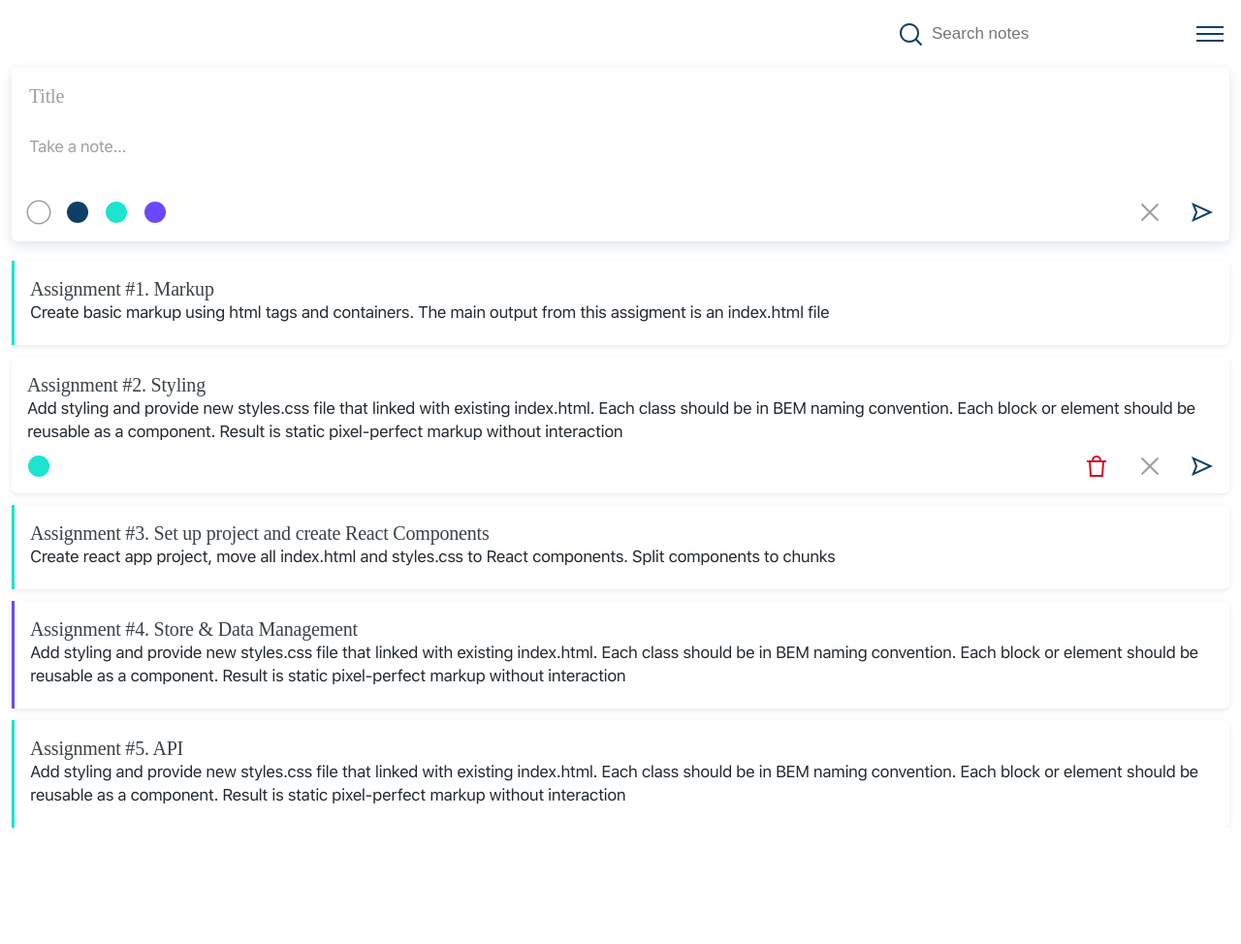
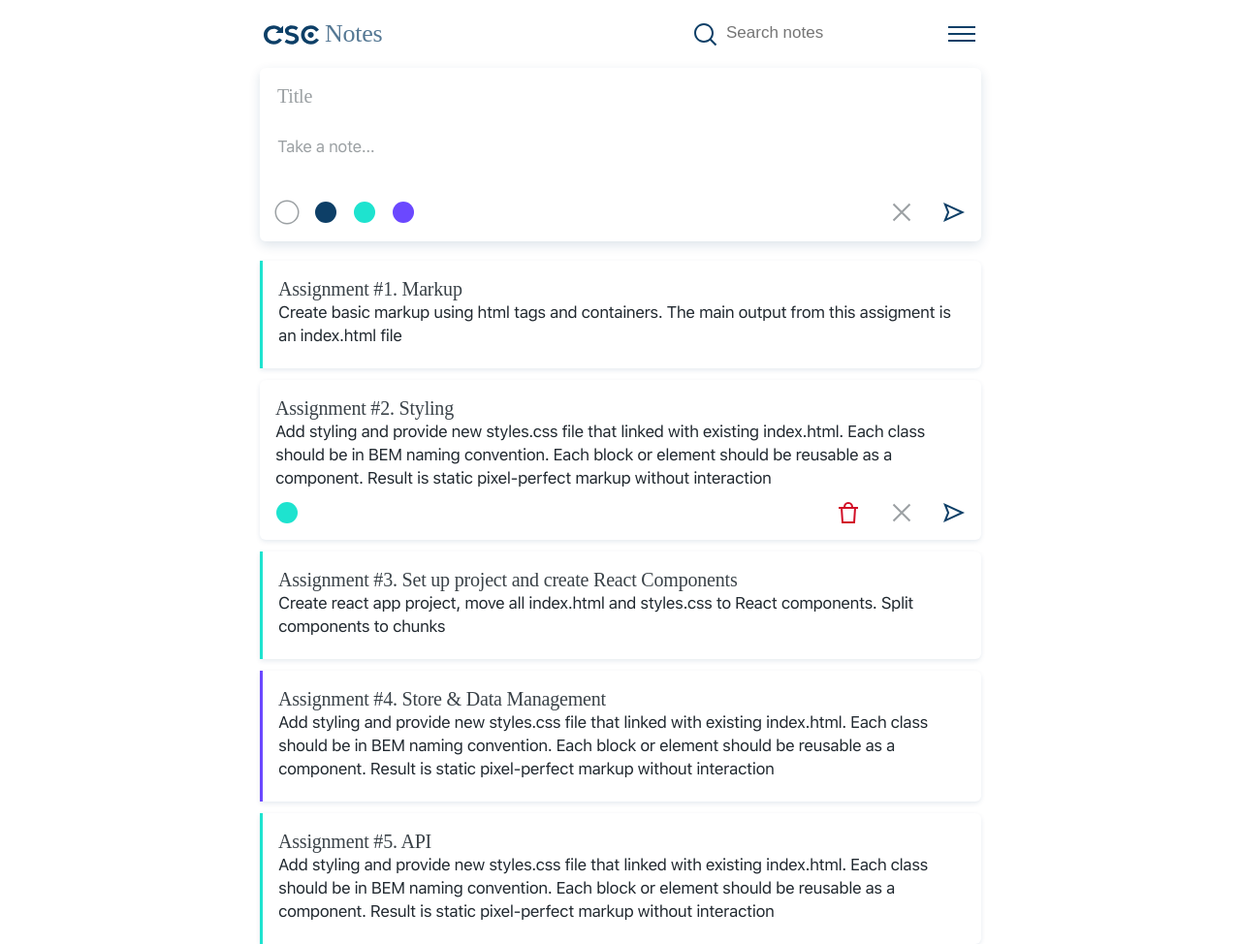
Before and after one commit to mishenkoil/csc-web, a plain HTML site: page index.html in a window 1280 px wide. Shown: the whole page at 97% size. Before the commit the page ends 854 px from the top, so only its background shows below. Drawn offline with Linux system fonts and the light colour scheme; a web font is replaced by a local one.

Commit message:
Flexible input changes

```diff
--- a/css/reset.css
+++ b/css/reset.css
@@ -364,3 +364,15 @@ textarea {
     color: #000;
     padding: 0.2em 0;
 }
+
+button {
+    padding: 0;
+    margin: 0;
+    border: none;
+    font: inherit;
+    color: inherit;
+    background-color: transparent;
+    /* отображаем курсор в виде руки при наведении; некоторые
+      считают, что необходимо оставлять стрелочный вид для кнопок */
+    cursor: pointer;
+}
--- a/css/style.css
+++ b/css/style.css
@@ -1,25 +1,11 @@
 @font-face {
     font-family: 'SF UI Display';
-    font-style: normal;
     src: url('../fonts/sf-ui-display/sf-ui-display-bold.otf') format('OpenType');
 }
 
 @font-face {
     font-family: 'SF UI Text';
-    font-style: normal;
     src: url('../fonts/sf-ui-text/SFUIText-Regular.ttf') format('TrueType');
-}
-
-button {
-    padding: 0;
-    margin: 0;
-    border: none;
-    font: inherit;
-    color: inherit;
-    background-color: transparent;
-    /* отображаем курсор в виде руки при наведении; некоторые
-      считают, что необходимо оставлять стрелочный вид для кнопок */
-    cursor: pointer;
 }
 
 header {
@@ -28,16 +14,13 @@ header {
     align-items: center;
 }
 
-main {
-}
-
 body {
     font-family: SF UI Text;
     font-size: 17px;
     line-height: 24px;
     /* or 141% */
-    letter-spacing: -0.03em;
-    color: #20282F;
+    letter-spacing: -0.5px;
+    color: rgba(32, 40, 47, 1);
 
 }
 
@@ -45,7 +28,7 @@ h1 {
     font-family: SF UI Display;
     font-size: 26px;
     line-height: 31px;
-    letter-spacing: -0.01em;
+    letter-spacing: -0.25px;
     /* black-main .7 */
     color: rgba(13, 63, 103, 0.7);
 
@@ -56,8 +39,8 @@ h2 {
     font-size: 20px;
     line-height: 24px;
     /* identical to box height, or 120% */
-    letter-spacing: -0.01em;
-    color: #3A4248;
+    letter-spacing: -0.2px;
+    color: rgba(58, 66, 72, 1);
 }
 
 a {
@@ -78,9 +61,9 @@ textarea.note-maker__text {
     line-height: 24px;
     /* or 141% */
 
-    letter-spacing: -0.03em;
+    letter-spacing: -0.5px;
 
-    color: #333333;
+    color: rgba(51, 51, 51, 1);
 }
 
 textarea.note-maker__title {
@@ -91,9 +74,9 @@ textarea.note-maker__title {
 
     display: flex;
     align-items: center;
-    letter-spacing: -0.01em;
+    letter-spacing: -0.2px;
 
-    color: #3A4248;
+    color: rgba(58, 66, 72, 1);
 
 }
 
@@ -113,24 +96,43 @@ input {
 }
 
 .search-form {
+    width: 100%;
     margin-left: auto;
 }
 
 .search-form__content {
     height: 40px;
-    display: flex;
-    align-items: center;
+    display: table;
+    width: 100%;
 }
 
 .search-form_button {
     width: 40px;
     height: 40px;
+    margin-left: auto;
 }
 
-.search-form__input {
-    box-sizing: border-box;
-    width: 265px;
+.flexible-input { display: table-cell; width: 0; }
+.flexible-input:last-child { width: 100%; }
+.search-form__input { width: 100%; box-sizing: border-box; }
+
+@media (min-width: 640px) {
+    .search-form {
+        width: unset;
+        margin-left: auto;
+    }
 }
+@media (min-width: 1024px) {
+    .search-form {
+        width: unset;
+        margin-left: auto;
+    }
+    body {
+        margin-left: 20%;
+        margin-right: 20%;
+    }
+}
+
 
 .logo__link {
     display: flex;
@@ -151,11 +153,11 @@ input {
 }
 
 .note-maker {
-    color: rgba(55, 65, 72, 0.5);
     margin: 0 12px 0 12px;
     display: flex;
     flex-direction: column;
     align-items: center;
+    color: rgba(55, 65, 72, 0.5);
 
     background: #FFFFFF;
     box-shadow: 0px 4px 12px rgba(13, 63, 103, 0.14);
@@ -185,7 +187,7 @@ input {
     line-height: 24px;
     display: flex;
     align-items: center;
-    letter-spacing: -0.01em;
+    letter-spacing: -0.2px;
     color: rgba(55, 65, 72, 0.5);
 }
 
@@ -195,7 +197,7 @@ input {
     line-height: 24px;
     display: flex;
     align-items: center;
-    letter-spacing: -0.03em;
+    letter-spacing: -0.5px;
     color: rgba(55, 65, 72, 0.5);
 }
 
@@ -205,8 +207,8 @@ input {
     line-height: 24px;
     display: flex;
     align-items: center;
-    letter-spacing: -0.01em;
-    color: #3A4248;
+    letter-spacing: -0.2px;
+    color: rgba(58, 66, 72, 1);
 }
 
 .note-maker__text_active::-webkit-input-placeholder {
@@ -215,8 +217,8 @@ input {
     line-height: 24px;
     display: flex;
     align-items: center;
-    letter-spacing: -0.03em;
-    color: #333333;
+    letter-spacing: -0.5px;
+    color: rgba(51, 51, 51, 1);
 }
 
 .note-maker__buttons {
@@ -260,13 +262,13 @@ input {
 }
 
 .notes {
-    color: #20282F;
+    color: rgba(32, 40, 47, 1);
 }
 
 .notes__note {
     margin: 12px 12px 0 12px;
-    background: #FFFFFF;
     box-shadow: 0px 2px 5px rgba(13, 63, 103, 0.1);
+    background: rgba(255, 255, 255, 1);
 }
 
 .notes__note_active {
@@ -284,11 +286,11 @@ input {
 }
 
 .notes__note_default:nth-of-type(odd) {
-    border-left: 3px solid #1EE3CF;
+    border-left: 3px solid rgba(30, 227, 207, 1);
 }
 
 .notes__note_default:nth-of-type(even) {
-    border-left: 3px solid #6B48FF;
+    border-left: 3px solid rgba(107, 72, 255, 1);
 }
 
 .notes_text {
@@ -336,3 +338,20 @@ input {
     height: 40px;
     margin-left: 10px;
 }
+
+@media (min-width: 640px) {
+    .search-form {
+        width: unset;
+        margin-left: auto;
+    }
+}
+@media (min-width: 1024px) {
+    .search-form {
+        width: unset;
+        margin-left: auto;
+    }
+    body {
+        margin-left: 20%;
+        margin-right: 20%;
+    }
+}
--- a/index.html
+++ b/index.html
@@ -17,16 +17,16 @@
 <body>
 <header>
     <div class="logo">
-        <!--<a class="logo__link" href="">
+        <a class="logo__link" href="">
             <div class="logo__picture"><img src="img/logo csc.svg" alt="logo"></div>
             <div class="logo__text"><h1>Notes</h1></div>
-        </a>-->
+        </a>
     </div>
 
     <form class="search-form">
         <div class="search-form__content">
             <div class="search-form__button"><img src="img/search.svg" alt="search button"></div>
-            <input class="search-form__input" type="search" placeholder="Search notes">
+            <span class="flexible-input"><input class="search-form__input" type="search" placeholder="Search notes"></span>
         </div>
     </form>
 
@@ -99,7 +99,7 @@
         </article>
     </article>
 </main>
-
+<!--<script src="infinite-scroll.js"></script>-->
 </body>
 
 </html>
```
